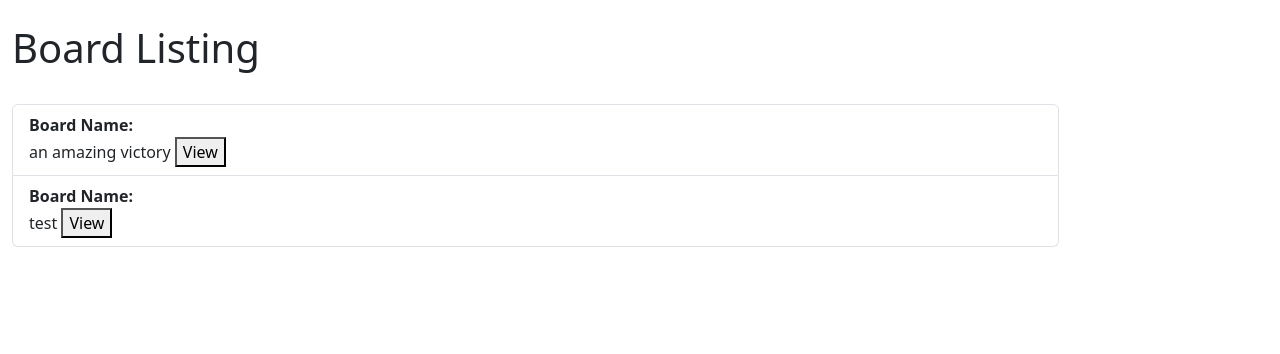
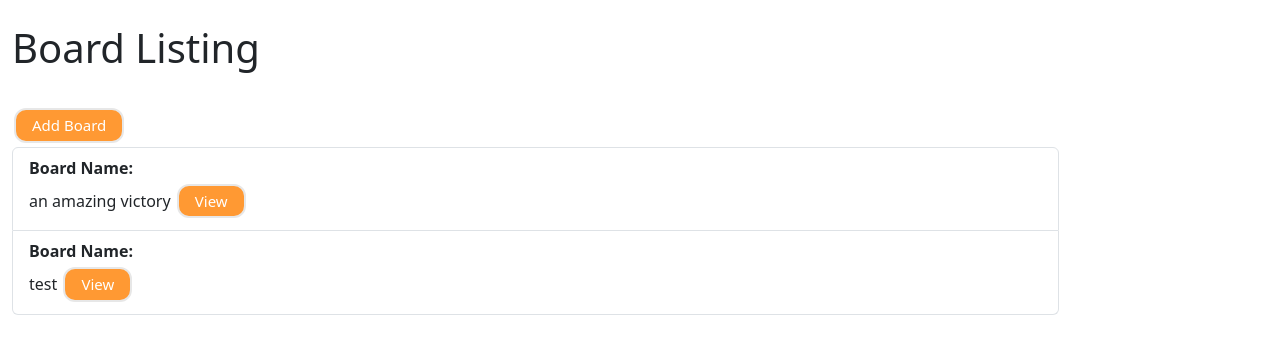
Before and after one commit to joelflinn/7Wonders2, a Django app: page /boards/ in a window 1280 px wide. Shown: the part 124-478 px from the top of the page. Run offline with Django 4.2, Linux system fonts and the light colour scheme; data comes from the database, SQL or seed files in the repository.

Commit message:
added function to see a detailed view of a board. made buttons look nice

```diff
--- /dev/null
+++ b/7wonders/wonders_app/forms.py
@@ -0,0 +1 @@
+from django.forms import ModelForm
--- a/7wonders/wonders_app/templates/wonders_app/base_template.html
+++ b/7wonders/wonders_app/templates/wonders_app/base_template.html
@@ -1,6 +1,26 @@
 {% load static %}
 
 <!DOCTYPE html>
+<html>
+<head>
+<style>
+.button {
+  background-color: #ff9933;
+  border: 2px solid #e7e7e7;
+  color: white;
+  padding: 4px 16px;
+  text-align: center;
+  text-decoration: none;
+  display: inline-block;
+  font-size: 15px;
+  margin: 4px 2px;
+  cursor: pointer;
+  border-radius: 12px;
+}
+</style>
+</head>
+<body>
+
 <html lang="en">
  <head>
    <title>UCCS CS Students</title>
--- a/7wonders/wonders_app/templates/wonders_app/boardList.html
+++ b/7wonders/wonders_app/templates/wonders_app/boardList.html
@@ -3,16 +3,21 @@
 
 <!-- Replace block content in base_template.html -->
 {% block content %}
-<br>
-<h1>Board Listing</h1>
-<br>
+    <br>
+    <h1>Board Listing</h1>
+    <br>
+
+    <a href="#" >
+        <button class="button"> Add Board</button>
+    </a><br>
+
     <ul class="list-group">
         {% for i in board_list %}
             <li class="list-group-item"> <strong>Board Name:</strong> <br>
                 {{i.name}}
 
-                <a href="#">
-                    <button type="button">View</button>
+                <a href="{%url 'boardDetail' my_id=i.pk%}">
+                    <button class="button">View</button>
                 </a>
             </li>
         {% endfor %}
--- a/7wonders/wonders_app/urls.py
+++ b/7wonders/wonders_app/urls.py
@@ -11,7 +11,7 @@ urlpatterns = [
 path('', views.index, name='index'),
 
 path('boards/', views.boardList, name = 'boardList'),
-
+path('board/<int:my_id>', views.boardDetail, name = 'boardDetail'),
 
 
 # to be implemented later
--- a/7wonders/wonders_app/views.py
+++ b/7wonders/wonders_app/views.py
@@ -16,6 +16,11 @@ def boardList(request):
     context = {'board_list' : board_list}
     return render (request, 'wonders_app/boardList.html', context)
 
+# view to look at the individual details of a board
+def boardDetail(request, my_id):
+    board_obj = Board.objects.get(id=my_id)
+    context = {'board_obj': board_obj}
+    return render (request,'wonders_app/boardDetail.html', context)
 
 # to be implemented later
 def login(request):
```
Also changed, not shown: 7wonders/wonders_app/templates/wonders_app/boardDetail.html (added, +28 -0 lines).
